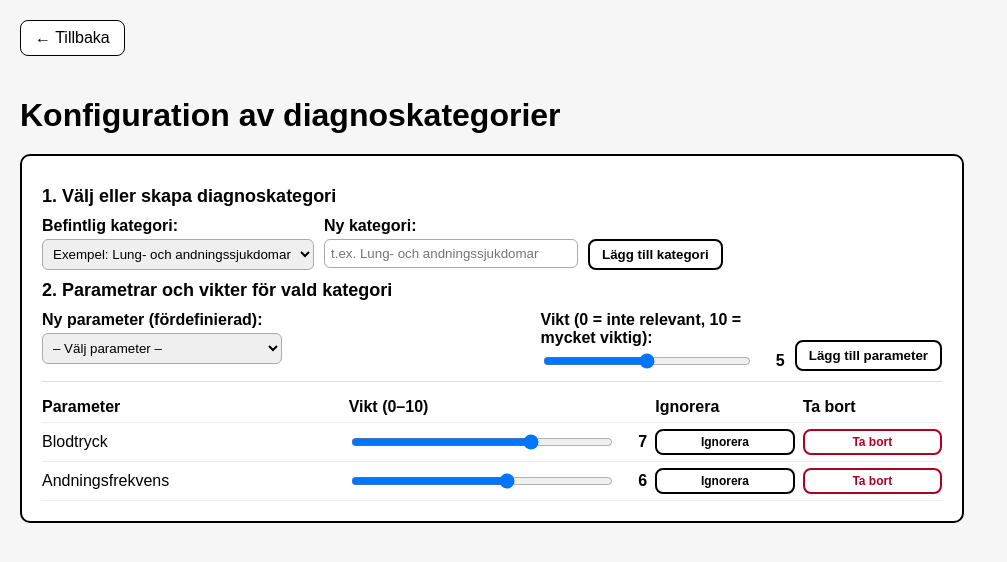
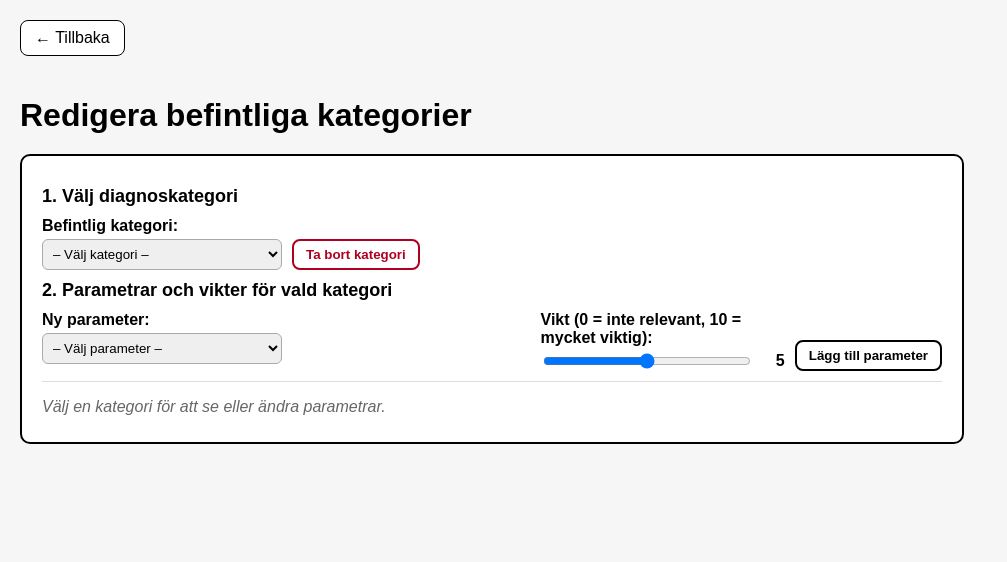
Before and after one commit to 0xJacoby/homecare-advisor, a Flask app: template app/templates/edit_category.html in a window 1280 px wide. Shown: the top 562 px of the page, without its empty margins (0-1007 px from the left). Run offline with Flask 3, Linux system fonts and the light colour scheme; the template is opened without the code that fills it, so the values that code supplies are empty.

Commit message:
fixade en egen fil för att radigera kategorier

```diff
--- a/app/templates/edit_category.html
+++ b/app/templates/edit_category.html
@@ -1,9 +1,9 @@
 <!doctype html>
-<html lang="en">
+<html lang="sv">
 <head>
   <meta charset="utf-8" />
   <meta name="viewport" content="width=device-width, initial-scale=1" />
-  <title>Konfiguration</title>
+  <title>Redigera befintliga kategorier</title>
   <style>
     body {
       margin: 0;
@@ -145,11 +145,11 @@
   <!-- Back to main page -->
   <a href="test_ui.html" class="back-link">← Tillbaka</a>
 
-  <h1>Konfiguration av diagnoskategorier</h1>
+  <h1>Redigera befintliga kategorier</h1>
 
   <div class="config-container">
     <!-- ========== CATEGORY SECTION ========== -->
-    <div class="section-title">1. Välj eller skapa diagnoskategori</div>
+    <div class="section-title">1. Välj diagnoskategori</div>
 
     <div class="row">
       <div>
@@ -159,14 +159,8 @@
         </select>
       </div>
 
-      <div>
-        <label for="newCategoryName">Ny kategori:</label>
-        <input type="text" id="newCategoryName"
-               placeholder="t.ex. Lung- och andningssjukdomar">
-      </div>
-
       <div style="align-self:flex-end;">
-        <button id="addCategoryBtn">Lägg till kategori</button>
+        <button id="deleteCategoryBtn" class="danger">Ta bort kategori</button>
       </div>
     </div>
 
@@ -176,7 +170,7 @@
     <!-- Add new parameter -->
     <div class="row">
       <div style="flex: 2;">
-        <label for="newParamSelect">Ny parameter (fördefinierad):</label>
+        <label for="newParamSelect">Ny parameter:</label>
         <select id="newParamSelect">
           <option value="">– Välj parameter –</option>
           <option value="Blodtryck">Blodtryck</option>
@@ -212,33 +206,21 @@
   </div>
 
   <script>
-    // Data in localStorage:
-    // [
-    //   {
-    //     id: "cat_1",
-    //     name: "Lung- och andningssjukdomar",
-    //     parameters: [
-    //       { id: "p1", name: "Blodtryck", weight: 7, ignored: false },
-    //       { id: "p2", name: "Hb",        weight: 3, ignored: true  }
-    //     ]
-    //   },
-    //   ...
-    // ]
+    // Just now: localStorage. Later you can swap these two functions
+    // with your API-based versions using fetch().
 
     const STORAGE_KEY = "diagnosisCategories";
 
     // DOM elements
     const categorySelect   = document.getElementById("categorySelect");
-    const newCategoryName  = document.getElementById("newCategoryName");
-    const addCategoryBtn   = document.getElementById("addCategoryBtn");
-
+    const deleteCategoryBtn = document.getElementById("deleteCategoryBtn");
     const paramList        = document.getElementById("paramList");
     const newParamSelect   = document.getElementById("newParamSelect");
     const newParamWeight   = document.getElementById("newParamWeight");
     const newParamWeightLabel = document.getElementById("newParamWeightLabel");
     const addParamBtn      = document.getElementById("addParamBtn");
 
-    // Load/save helpers
+    // -------- Load/save helpers (localStorage for now) --------
     function loadCategories() {
       const stored = localStorage.getItem(STORAGE_KEY);
       if (!stored) return [];
@@ -254,11 +236,8 @@
       localStorage.setItem(STORAGE_KEY, JSON.stringify(categories));
     }
 
-
-
     /*
-    --- Här är functionerna som hämtar befintliga kategorier samt skickar ny/updaterade kategorier till API:n ---
-
+    // Senare kan du ersätta ovanstående två med API-versionerna, t.ex.:
 
     async function loadCategories() {
       try {
@@ -269,7 +248,6 @@
         return [];
       }
     }
-
 
     async function saveCategories(categories) {
       try {
@@ -283,24 +261,56 @@
       }
     }
     */
-    // State
+
+    // -------- State --------
     let categories = loadCategories();
-    let currentCategoryId = null;
+    let currentCategoryId = null; // "natural mode": ingenting valt
 
-    // Render category dropdown
+    // --- Hard-coded categories for initial testing ---
+if (categories.length === 0) {
+  categories = [
+    {
+      id: "cat_lung",
+      name: "Lung- och andningssjukdomar",
+      parameters: [
+        { id: "p1", name: "Andningsfrekvens", weight: 7, ignored: false },
+        { id: "p2", name: "SpO₂",             weight: 9, ignored: false }
+      ]
+    },
+    {
+      id: "cat_heart",
+      name: "Hjärt- och kärlsjukdomar",
+      parameters: [
+        { id: "p3", name: "Blodtryck", weight: 8, ignored: false },
+        { id: "p4", name: "Puls",      weight: 6, ignored: false }
+      ]
+    },
+    {
+      id: "cat_general",
+      name: "Allmän riskbedömning",
+      parameters: [
+        { id: "p5", name: "Ålder", weight: 5, ignored: false },
+        { id: "p6", name: "BMI",   weight: 3, ignored: true  }
+      ]
+    }
+  ];
+
+  saveCategories(categories);
+}
+
+
+
+    // -------- Render category dropdown --------
     function renderCategorySelect() {
       categorySelect.innerHTML = "";
 
-      if (categories.length === 0) {
-        const opt = document.createElement("option");
-        opt.value = "";
-        opt.textContent = "Inga kategorier ännu";
-        categorySelect.appendChild(opt);
-        currentCategoryId = null;
-        renderParamList();
-        return;
-      }
+      // Placeholder "natural mode"
+      const placeholder = document.createElement("option");
+      placeholder.value = "";
+      placeholder.textContent = "– Välj kategori –";
+      categorySelect.appendChild(placeholder);
 
+      // Add all categories
       categories.forEach(cat => {
         const opt = document.createElement("option");
         opt.value = cat.id;
@@ -308,22 +318,35 @@
         categorySelect.appendChild(opt);
       });
 
-      if (!currentCategoryId || !categories.find(c => c.id === currentCategoryId)) {
-        currentCategoryId = categories[0].id;
+      // Keep selection if still valid
+      if (currentCategoryId && categories.find(c => c.id === currentCategoryId)) {
+        categorySelect.value = currentCategoryId;
+      } else {
+        currentCategoryId = null;
+        categorySelect.value = "";
       }
-      categorySelect.value = currentCategoryId;
+
       renderParamList();
     }
 
-    // Render parameters for selected category
+    // -------- Render parameters for selected category --------
     function renderParamList() {
       paramList.innerHTML = "";
+
+      // No category selected
+      if (!currentCategoryId) {
+        const p = document.createElement("div");
+        p.className = "empty-text";
+        p.textContent = "Välj en kategori för att se eller ändra parametrar.";
+        paramList.appendChild(p);
+        return;
+      }
 
       const cat = categories.find(c => c.id === currentCategoryId);
       if (!cat) {
         const p = document.createElement("div");
         p.className = "empty-text";
-        p.textContent = "Välj eller skapa en kategori för att lägga till parametrar.";
+        p.textContent = "Kategorin kunde inte hittas.";
         paramList.appendChild(p);
         return;
       }
@@ -354,12 +377,10 @@
           row.classList.add("ignored");
         }
 
-        // Parameter name (read-only label)
         const nameLabel = document.createElement("div");
         nameLabel.className = "param-name-label";
         nameLabel.textContent = param.name;
 
-        // Weight slider
         const sliderWrapper = document.createElement("div");
         sliderWrapper.className = "slider-wrapper";
 
@@ -385,7 +406,6 @@
         sliderWrapper.appendChild(slider);
         sliderWrapper.appendChild(sliderVal);
 
-        // Ignore toggle
         const ignoreBtn = document.createElement("button");
         ignoreBtn.className = "small";
         ignoreBtn.textContent = param.ignored ? "Sluta ignorera" : "Ignorera";
@@ -395,7 +415,6 @@
           renderParamList();
         };
 
-        // Remove button
         const removeBtn = document.createElement("button");
         removeBtn.className = "small danger";
         removeBtn.textContent = "Ta bort";
@@ -414,33 +433,11 @@
       });
     }
 
-    // Add new category
-    function addCategory() {
-      const name = newCategoryName.value.trim();
-      if (!name) {
-        alert("Ange ett kategorinamn (t.ex. Lung- och andningssjukdomar).");
-        return;
-      }
-
-      const newCat = {
-        id: "cat_" + Date.now(),
-        name,
-        parameters: []
-      };
-
-      categories.push(newCat);
-      saveCategories(categories);
-
-      newCategoryName.value = "";
-      currentCategoryId = newCat.id;
-      renderCategorySelect();
-    }
-
-    // Add new parameter (from dropdown)
+    // -------- Add new parameter to selected category --------
     function addParameter() {
       const cat = categories.find(c => c.id === currentCategoryId);
       if (!cat) {
-        alert("Skapa eller välj en kategori först.");
+        alert("Välj en kategori först.");
         return;
       }
 
@@ -465,14 +462,38 @@
       cat.parameters.push(newParam);
       saveCategories(categories);
 
-      // Reset selection (optional)
       newParamSelect.value = "";
       renderParamList();
     }
 
-    // Event listeners
-    addCategoryBtn.addEventListener("click", addCategory);
+    // -------- Delete current category --------
+    function deleteCurrentCategory() {
+      if (!currentCategoryId) {
+        alert("Välj en kategori att ta bort.");
+        return;
+      }
+
+      const cat = categories.find(c => c.id === currentCategoryId);
+      if (!cat) {
+        currentCategoryId = null;
+        renderCategorySelect();
+        return;
+      }
+
+      const confirmed = confirm(`Är du säker på att du vill ta bort kategorin "${cat.name}"?`);
+      if (!confirmed) return;
+
+      categories = categories.filter(c => c.id !== currentCategoryId);
+      saveCategories(categories);
+
+      // Back to “natural mode”
+      currentCategoryId = null;
+      renderCategorySelect();
+    }
+
+    // -------- Event listeners --------
     addParamBtn.addEventListener("click", addParameter);
+    deleteCategoryBtn.addEventListener("click", deleteCurrentCategory);
 
     categorySelect.addEventListener("change", () => {
       currentCategoryId = categorySelect.value || null;
@@ -483,20 +504,7 @@
       newParamWeightLabel.textContent = newParamWeight.value;
     });
 
-    // Initial setup: create example category if none exist
-    if (categories.length === 0) {
-      categories.push({
-        id: "cat_example",
-        name: "Exempel: Lung- och andningssjukdomar",
-        parameters: [
-          { id: "p_example1", name: "Blodtryck",    weight: 7, ignored: false },
-          { id: "p_example2", name: "Andningsfrekvens", weight: 6, ignored: false }
-        ]
-      });
-      saveCategories(categories);
-    }
-
-    currentCategoryId = categories[0]?.id || null;
+    // -------- Initial render --------
     renderCategorySelect();
   </script>
 
```
